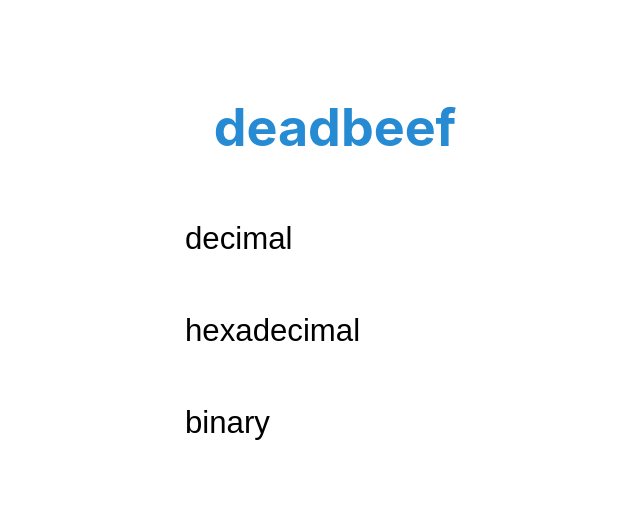
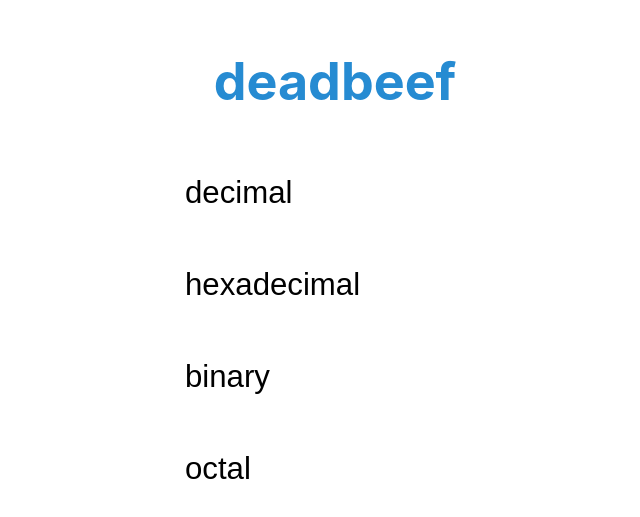
Before and after one commit to jahzielv/deadbeef, a React (Create React App) app: page / in a window 1280 px wide. Shown: the part 135-652 px from the top of the page, without its empty margins (305-945 px from the left). Built offline with nearby package versions, Linux system fonts and the light colour scheme; what any-base would draw is missing.

Commit message:
added octal support

```diff
--- a/src/components/ConvForm.js
+++ b/src/components/ConvForm.js
@@ -4,10 +4,16 @@ import "../App.css";
 
 const dec2hex = anyBase(anyBase.DEC, anyBase.HEX);
 const dec2bin = anyBase(anyBase.DEC, anyBase.BIN);
+const dec2oct = anyBase(anyBase.DEC, anyBase.OCT);
 const hex2dec = anyBase(anyBase.HEX, anyBase.DEC);
 const hex2bin = anyBase(anyBase.HEX, anyBase.BIN);
+const hex2oct = anyBase(anyBase.HEX, anyBase.OCT);
 const bin2dec = anyBase(anyBase.BIN, anyBase.DEC);
 const bin2hex = anyBase(anyBase.BIN, anyBase.HEX);
+const bin2oct = anyBase(anyBase.BIN, anyBase.OCT);
+const oct2dec = anyBase(anyBase.OCT, anyBase.DEC);
+const oct2bin = anyBase(anyBase.OCT, anyBase.BIN);
+const oct2hex = anyBase(anyBase.OCT, anyBase.HEX);
 
 class ConvForm extends Component {
     constructor(props) {
@@ -17,43 +23,46 @@ class ConvForm extends Component {
             decdata: "decimal",
             hexdata: "hexadecimal",
             bindata: "binary",
+            octdata: "octal",
             currConv: []
         };
     }
 
     handleDecChange = e => {
-        // console.log("yeet");
         if (this.decInputCheck(e.target.value)) {
             if (e.target.value === "") {
                 this.setState({
                     decdata: "decimal",
                     hexdata: "hexadecimal", //dec2hex(e.target.value),
-                    bindata: "binary" //dec2bin(e.target.value)
+                    bindata: "binary", //dec2bin(e.target.value)
+                    octdata: "octal"
                 });
             } else {
                 this.setState({
                     decdata: e.target.value,
                     hexdata: this.state.currConv[0](e.target.value), //dec2hex(e.target.value),
-                    bindata: this.state.currConv[1](e.target.value) //dec2bin(e.target.value)
+                    bindata: this.state.currConv[1](e.target.value), //dec2bin(e.target.value)
+                    octdata: this.state.currConv[2](e.target.value) //dec2hex(e.target.value),
                 });
             }
         }
     };
 
     handleHexChange = e => {
-        // console.log("yeet");
         if (this.hexInputCheck(e.target.value)) {
             if (e.target.value === "") {
                 this.setState({
                     decdata: "decimal",
                     hexdata: "hexadecimal", //dec2hex(e.target.value),
-                    bindata: "binary" //dec2bin(e.target.value)
+                    bindata: "binary", //dec2bin(e.target.value)
+                    octdata: "octal"
                 });
             } else {
                 this.setState({
                     decdata: this.state.currConv[0](e.target.value), //dec2hex(e.target.value),
                     hexdata: e.target.value,
-                    bindata: this.state.currConv[1](e.target.value) //dec2bin(e.target.value)
+                    bindata: this.state.currConv[1](e.target.value), //dec2bin(e.target.value)
+                    octdata: this.state.currConv[2](e.target.value) //dec2hex(e.target.value),
                 });
             }
         } else {
@@ -62,18 +71,19 @@ class ConvForm extends Component {
     };
 
     handleBinChange = e => {
-        // console.log("yeet");
         if (this.binaryInputCheck(e.target.value)) {
             if (e.target.value === "") {
                 this.setState({
                     decdata: "decimal",
                     hexdata: "hexadecimal", //dec2hex(e.target.value),
-                    bindata: "binary" //dec2bin(e.target.value)
+                    bindata: "binary", //dec2bin(e.target.value),
+                    octdata: "octal"
                 });
             } else {
                 this.setState({
                     decdata: this.state.currConv[0](e.target.value), //dec2bin(e.target.value)
                     hexdata: this.state.currConv[1](e.target.value), //dec2hex(e.target.value),
+                    octdata: this.state.currConv[2](e.target.value), //dec2hex(e.target.value),
                     bindata: e.target.value
                 });
             }
@@ -82,27 +92,57 @@ class ConvForm extends Component {
         }
     };
 
+    handleOctalChange = e => {
+        if (this.octalInputCheck(e.target.value)) {
+            if (e.target.value === "") {
+                this.setState({
+                    decdata: "decimal",
+                    hexdata: "hexadecimal", //dec2hex(e.target.value),
+                    bindata: "binary", //dec2bin(e.target.value),
+                    octdata: "octal"
+                });
+            } else {
+                this.setState({
+                    decdata: this.state.currConv[0](e.target.value), //dec2bin(e.target.value)
+                    hexdata: this.state.currConv[1](e.target.value), //dec2hex(e.target.value),
+                    bindata: this.state.currConv[2](e.target.value),
+                    octdata: e.target.value
+                });
+            }
+        } else {
+            console.log("octal decimal only!");
+        }
+    };
+
     handleDecClick = e => {
         if (this.state.decdata === "decimal") {
-            this.setState({ decdata: "", currConv: [dec2hex, dec2bin] });
+            this.setState({ decdata: "", currConv: [dec2hex, dec2bin, dec2oct] });
         } else {
-            this.setState({ currConv: [dec2hex, dec2bin] });
+            this.setState({ currConv: [dec2hex, dec2bin, dec2oct] });
         }
     };
 
     handleHexClick = e => {
         if (this.state.hexdata === "hexadecimal") {
-            this.setState({ hexdata: "", currConv: [hex2dec, hex2bin] });
+            this.setState({ hexdata: "", currConv: [hex2dec, hex2bin, hex2oct] });
         } else {
-            this.setState({ currConv: [hex2dec, hex2bin] });
+            this.setState({ currConv: [hex2dec, hex2bin, hex2oct] });
         }
     };
 
     handleBinClick = e => {
         if (this.state.bindata === "binary") {
-            this.setState({ bindata: "", currConv: [bin2dec, bin2hex] });
+            this.setState({ bindata: "", currConv: [bin2dec, bin2hex, bin2oct] });
         } else {
-            this.setState({ currConv: [bin2dec, bin2hex] });
+            this.setState({ currConv: [bin2dec, bin2hex, bin2oct] });
+        }
+    };
+
+    handleOctClick = e => {
+        if (this.state.octdata === "octal") {
+            this.setState({ octdata: "", currConv: [oct2dec, oct2hex, oct2bin] });
+        } else {
+            this.setState({ currConv: [oct2dec, oct2hex, oct2bin] });
         }
     };
 
@@ -124,6 +164,12 @@ class ConvForm extends Component {
         }
     };
 
+    focusOutOct = e => {
+        if (this.state.octdata === "") {
+            this.setState({ octdata: "octal" });
+        }
+    };
+
     decInputCheck = str => {
         return /^(\d*)?\d+$/.test(str) || str === "";
     };
@@ -134,6 +180,10 @@ class ConvForm extends Component {
 
     binaryInputCheck = str => {
         return /^[0-1]{1,}$/.test(str) || str === "";
+    };
+
+    octalInputCheck = str => {
+        return /^([0-7]*\.)?[0-7]+$/.test(str) || str === "";
     };
 
     render() {
@@ -167,6 +217,14 @@ class ConvForm extends Component {
                         onClick={this.handleBinClick}
                         onBlur={this.focusOutBin}
                     />
+                    <input
+                        type="text"
+                        className="input"
+                        value={this.state.octdata}
+                        onChange={this.handleOctalChange}
+                        onClick={this.handleOctClick}
+                        onBlur={this.focusOutOct}
+                    />
                 </form>
             </React.Fragment>
         );
```
